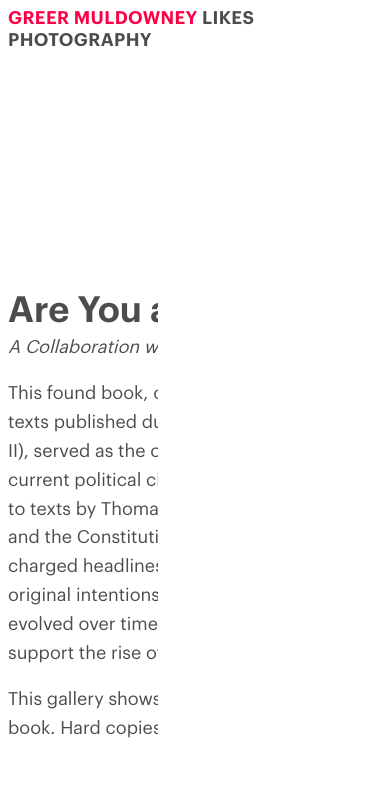
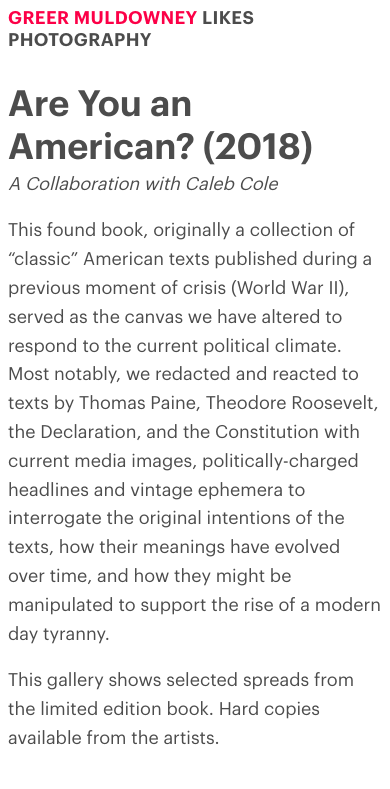
Before and after one commit to greermuldowney/greermuldowney-com, a Jekyll site: the page built from photography/_posts/2018-01-01-are-you-an-american.md, in a window 390 px wide. Shown: the top 789 px of the page. Built offline with Jekyll 4.4.1, drawn with Linux system fonts in a browser that asks for light colours; grey boxes are pictures that could not be loaded.

Commit message:
proper behavior for mobile. special spacing for monetary violence for feedback

```diff
--- a/assets/site/post-photography.scss
+++ b/assets/site/post-photography.scss
@@ -6,33 +6,72 @@
 main {
     width: calc(100vw - 16px - 14rem);
     height: calc(100vh - 16px);
+    @include breakpoint(mobile) {
+        width: auto;
+        height: auto;
+    }
+}
+
+@include breakpoint(mobile) {
+    body {
+        scroll-snap-type: y proximity;
+    }
 }
 
 #slideshow {
-    overflow-x: scroll;
     display: flex;
     height: 100%;
+
     column-gap: 1em;
+    overflow-x: scroll;
     scroll-snap-type: x mandatory;
+    @include breakpoint(mobile) {
+        column-gap: 0;
+        row-gap: 1em;
+        overflow-x: initial;
+        scroll-snap-type: none;
+        flex-direction: column;
+        height: auto;
+    }
 
     #content {
-        width: 30em;
-        overflow: scroll;
+        max-width: 30em;
         height: auto;
         max-height: 100%;
+
         align-self: center;
+        overflow: scroll;
+        @include breakpoint(mobile) {
+            align-self: flex-start;
+            overflow: initial;
+            scroll-snap-align: none;
+        }
     }
-    > * {
+    > div {
         width: 100%;
-        height: 100%;
         flex-shrink: 0;
         scroll-snap-align: center;
+
+        height: 100%;
+        @include breakpoint(mobile) {
+            height: 100vh;
+        }
     }
 
     img {
         width: 100%;
         height: 100%;
+        @include breakpoint(mobile) {
+            height: 100vh;
+        }
         object-fit: contain;
         display: block;
     }
 }
+
+.photography-monetary-violence #slideshow > div {
+    @include breakpoint(mobile) {
+        height: auto;
+        max-height: 100vh;
+    }
+}
```
